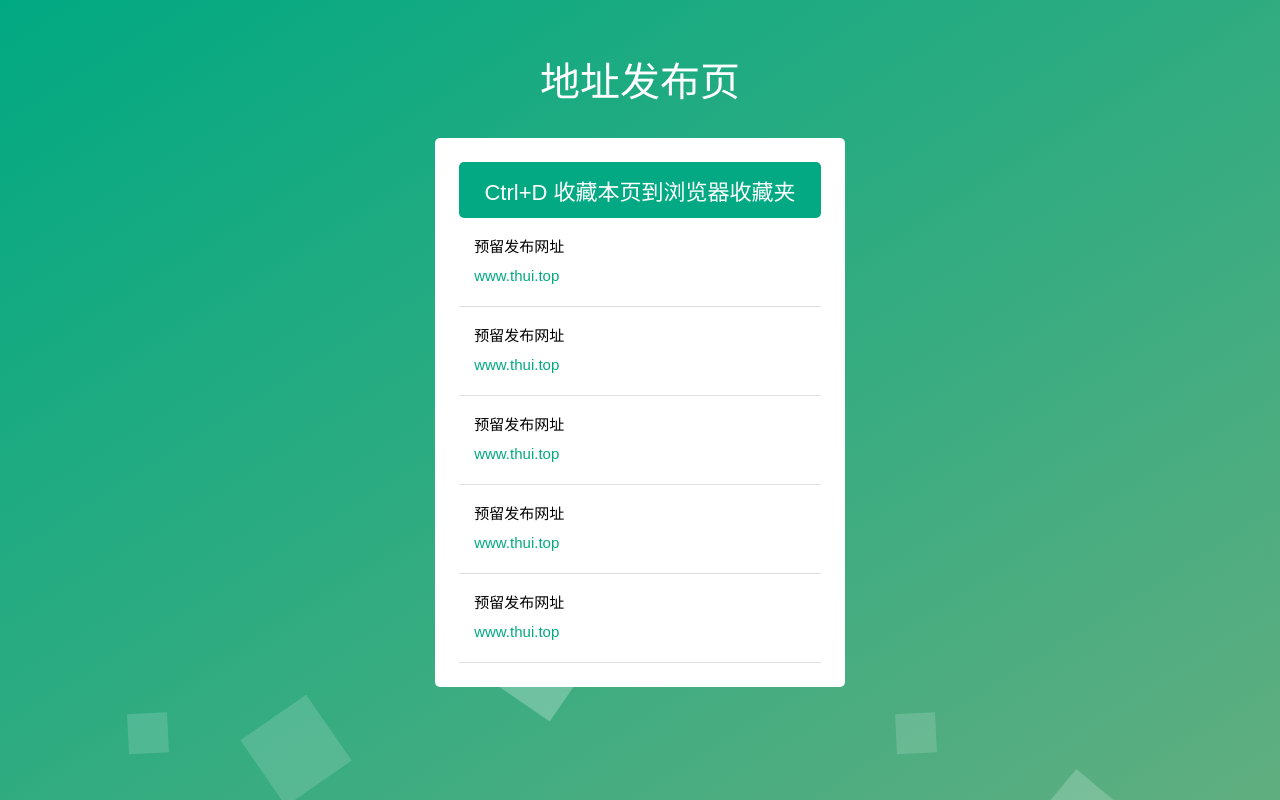
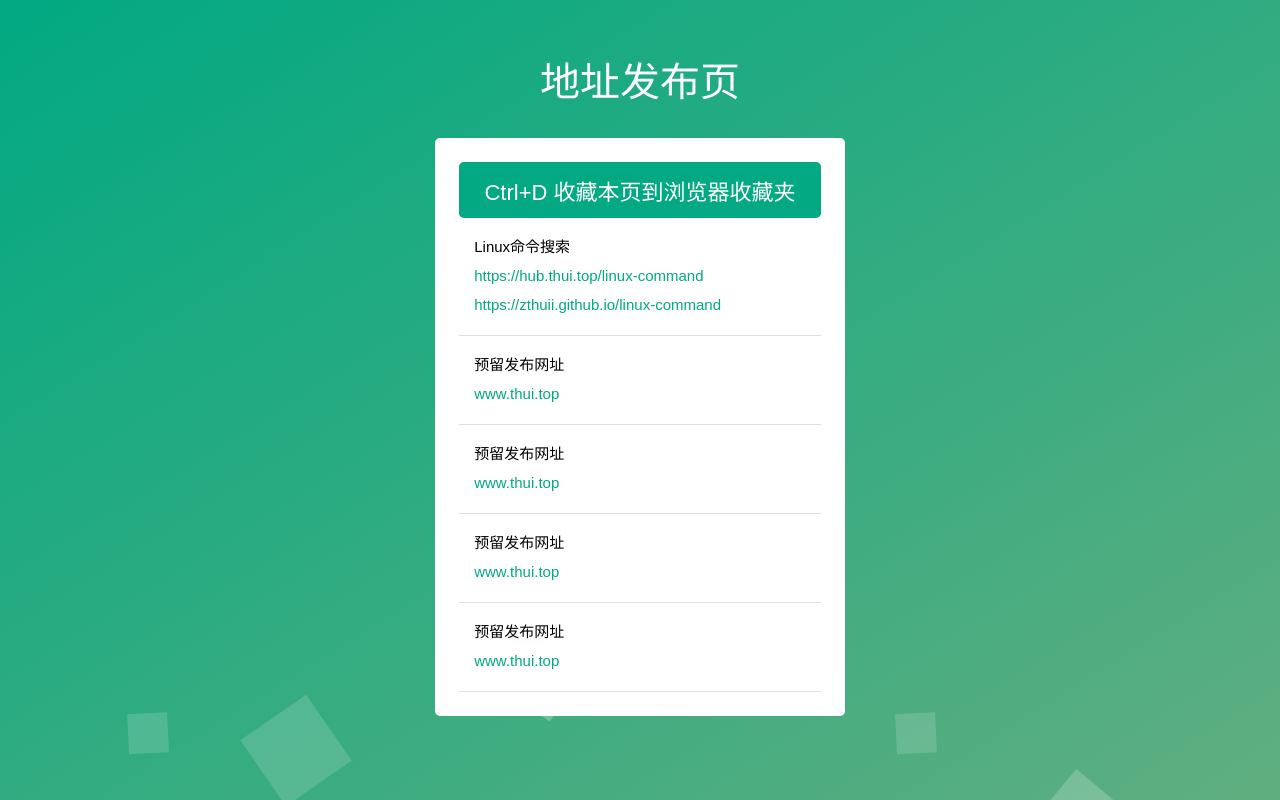
Before and after one commit to zthuii/zthuii.github.io, a plain HTML site: page index.html in a window 1280 px wide. Drawn offline with Linux system fonts and the light colour scheme.

Commit message:
Update index.html

```diff
--- a/index.html
+++ b/index.html
@@ -20,8 +20,9 @@
 							<h2>Ctrl+D 收藏本页到浏览器收藏夹</h2>
 							<ul>
 								<li>
-									预留发布网址
-									<a href="https://www.thui.top" target="_blank"><i>www.thui.top</i></a>
+									Linux命令搜索
+									<a href="https://hub.thui.top/linux-command" target="_blank"><i>https://hub.thui.top/linux-command</i></a>
+									<a href="https://zthuii.github.io/linux-command" target="_blank"><i>https://zthuii.github.io/linux-command</i></a>
 
 								</span></span></li>
 								<li>
```
